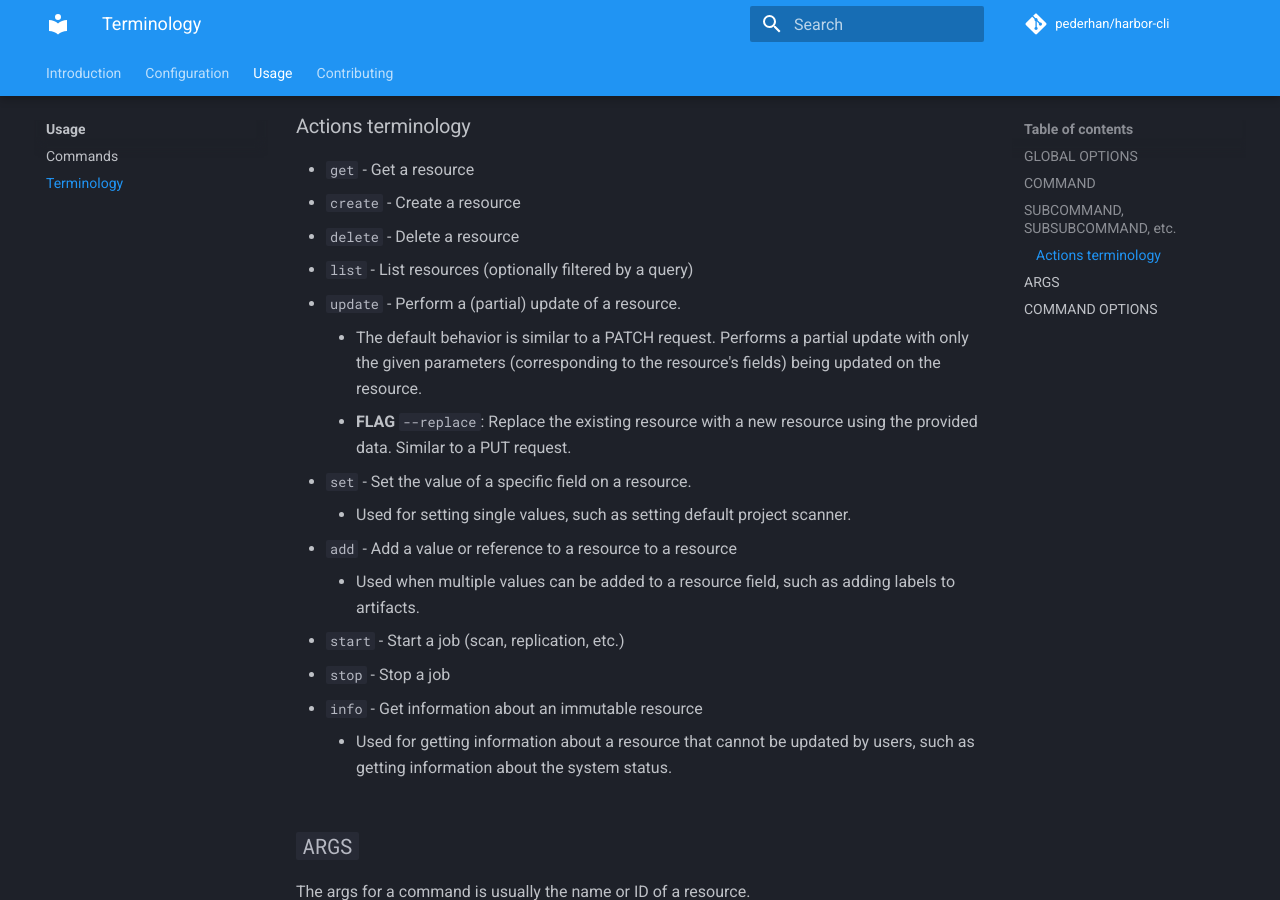
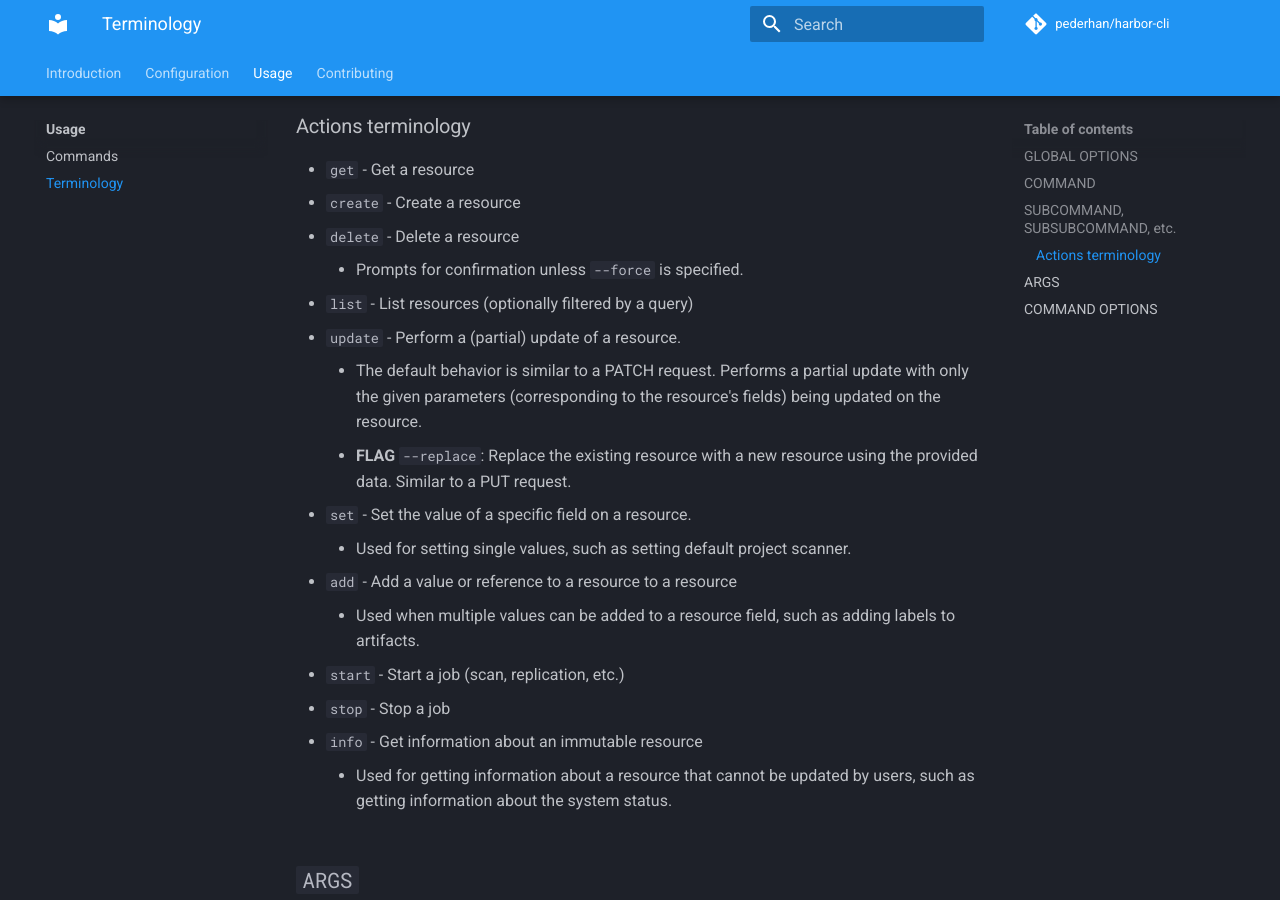
Before and after one commit to unioslo/harbor-cli, an MkDocs documentation site: the page built from docs/usage/terminology.md, in a window 1280 px wide and 900 px high, scrolled down 1022 px. Built offline with MkDocs 1.6.1 and Material for MkDocs 9.7.7, drawn with Linux system fonts in a browser that asks for light colours; comment, search, counter and statistics services are not loaded.

Commit message:
Docs: add `--force` flag info

```diff
--- a/docs/usage/terminology.md
+++ b/docs/usage/terminology.md
@@ -41,6 +41,7 @@ The final subcommand is the _action_ to perform on the resource, such as `create
 * `get` - Get a resource
 * `create` - Create a resource
 * `delete` - Delete a resource
+    * Prompts for confirmation unless `--force` is specified.
 * `list` - List resources (optionally filtered by a query)
 * `update` - Perform a (partial) update of a resource.
     * The default behavior is similar to a PATCH request. Performs a partial update with only the given parameters (corresponding to the resource's fields) being updated on the resource.
```
